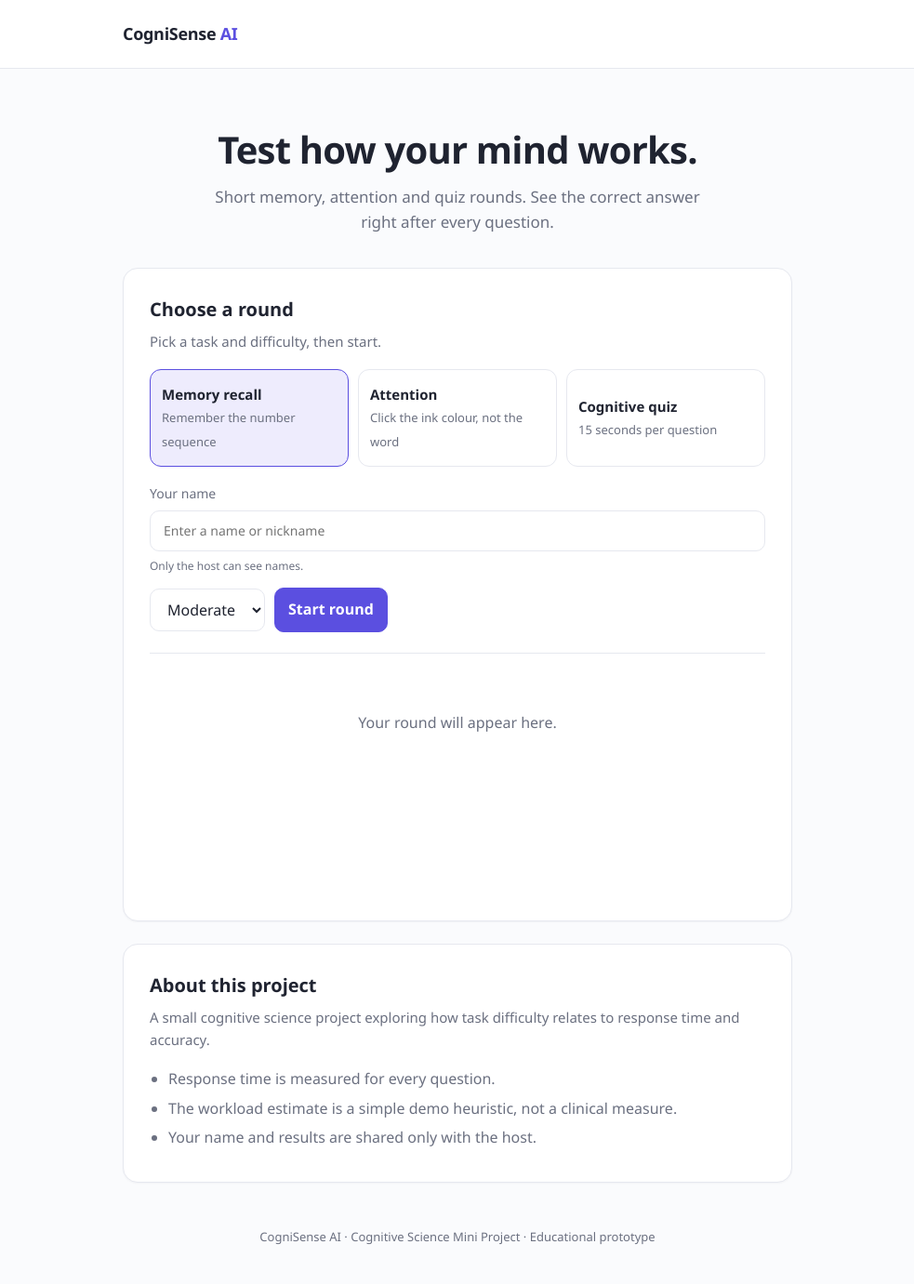
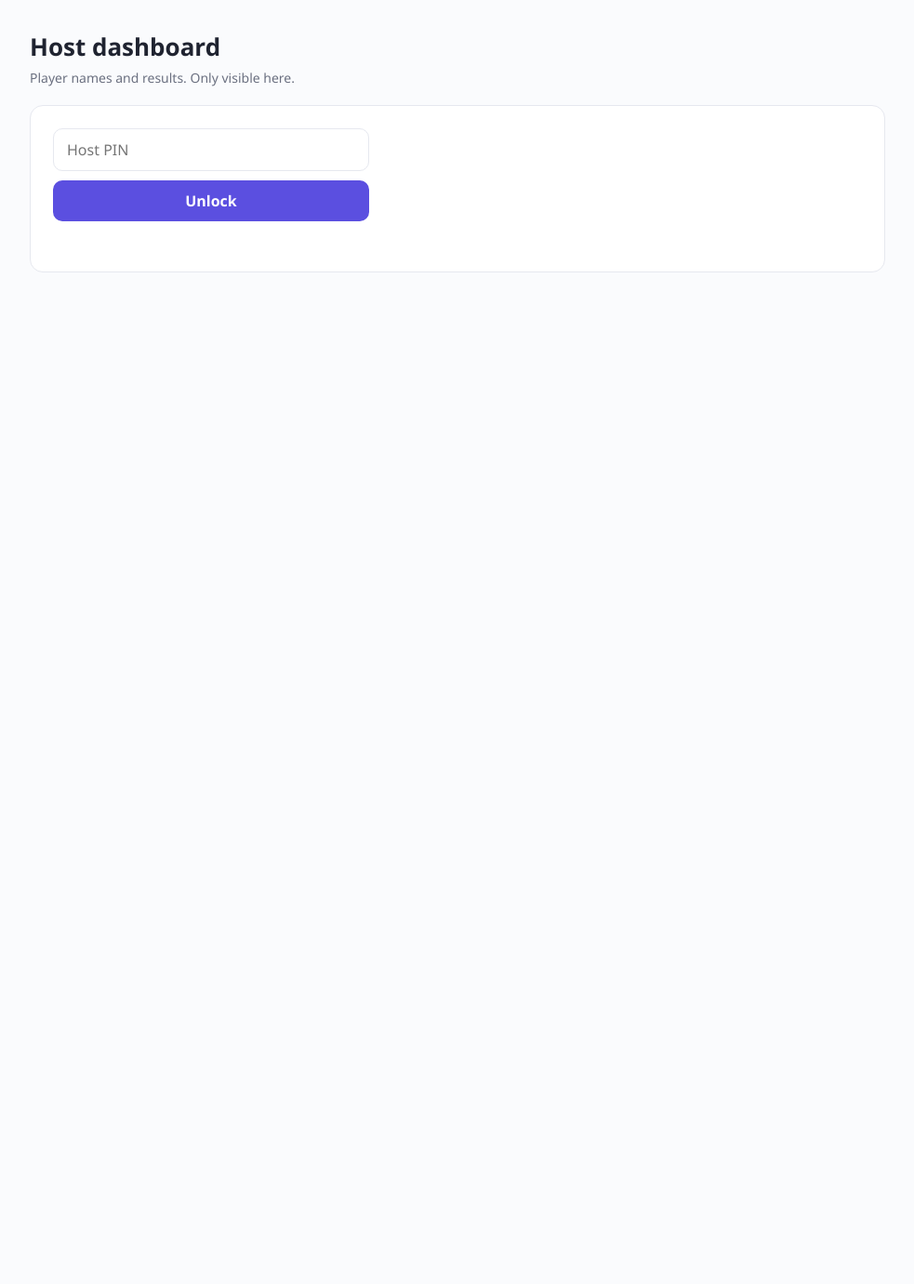
Before and after one commit to AnuDharshiniBaskar/CogniSense-AI., a Flask app: page /host in a window 1280 px wide. Shown: the whole page at 93% size, without its empty margins (148-1131 px from the left). After the commit the page ends 293 px from the top, so only its background shows below. Run offline with Flask 3, Linux system fonts and the light colour scheme.

Commit message:
Update host dashboard layout and styles

```diff
--- a/templates/host.html
+++ b/templates/host.html
@@ -3,61 +3,78 @@
 <head>
 <meta charset="UTF-8">
 <meta name="viewport" content="width=device-width, initial-scale=1.0">
-<title>CogniSense AI | Cognitive Task Lab</title>
-<link rel="stylesheet" href="{{ url_for('static', filename='style.css') }}">
+<title>CogniSense AI | Host</title>
+<style>
+  :root { --ink:#1f2330; --muted:#6b7080; --line:#e6e8ef; --bg:#fafbfd; --accent:#5b4fe0; }
+  * { box-sizing: border-box; }
+  body { margin:0; font-family:"Segoe UI",system-ui,sans-serif; background:var(--bg); color:var(--ink); }
+  .wrap { max-width:960px; margin:0 auto; padding:32px 20px; }
+  h1 { font-size:26px; margin:0 0 6px; }
+  .muted { color:var(--muted); font-size:14px; margin:0 0 20px; }
+  .card { background:#fff; border:1px solid var(--line); border-radius:14px; padding:24px; }
+  .gate { display:grid; gap:10px; max-width:340px; }
+  input { font:inherit; padding:11px 14px; border:1px solid var(--line); border-radius:10px; }
+  button { font:inherit; padding:11px 16px; border:0; border-radius:10px; background:var(--accent); color:#fff; font-weight:600; cursor:pointer; }
+  button.ghost { background:#fff; color:var(--ink); border:1px solid var(--line); }
+  .row { display:flex; justify-content:space-between; align-items:center; margin-bottom:14px; flex-wrap:wrap; gap:10px; }
+  .err { color:#d6453d; font-size:14px; min-height:20px; }
+  table { width:100%; border-collapse:collapse; font-size:14px; }
+  th, td { text-align:left; padding:10px 8px; border-bottom:1px solid var(--line); }
+  th { color:var(--muted); font-weight:600; font-size:13px; }
+  .empty { text-align:center; color:var(--muted); padding:24px; }
+  .hidden { display:none; }
+</style>
 </head>
 <body>
+<div class="wrap">
+  <h1>Host dashboard</h1>
+  <p class="muted">Player names and results. Only visible here.</p>
 
-<header class="site">
-  <div class="wrap"><div class="brand">CogniSense <span>AI</span></div></div>
-</header>
+  <div class="card" id="gate">
+    <div class="gate">
+      <input id="pin" type="password" placeholder="Host PIN">
+      <button id="unlock">Unlock</button>
+      <div class="err" id="err"></div>
+    </div>
+  </div>
 
-<div class="wrap">
-
-  <section class="hero">
-    <h1>Test how your mind works.</h1>
-    <p>Short memory, attention and quiz rounds. See the correct answer right after every question.</p>
-  </section>
-
-  <section class="card" id="play">
-    <h2>Choose a round</h2>
-    <p class="muted">Pick a task and difficulty, then start.</p>
-
-    <div class="tasks" id="tasks">
-      <button class="task-btn active" data-task="Memory"><strong>Memory recall</strong><small>Remember the number sequence</small></button>
-      <button class="task-btn" data-task="Attention"><strong>Attention</strong><small>Click the ink colour, not the word</small></button>
-      <button class="task-btn" data-task="Quiz"><strong>Cognitive quiz</strong><small>15 seconds per question</small></button>
+  <div class="card hidden" id="board">
+    <div class="row">
+      <strong>All sessions</strong>
+      <button class="ghost" id="refresh">Refresh</button>
     </div>
-
-    <label class="field"><span>Your name</span><input id="name" maxlength="60" placeholder="Enter a name or nickname"><small>Only the host can see names.</small></label>
-    <div class="controls">
-      <select id="difficulty" aria-label="Difficulty">
-        <option value="Easy">Easy</option>
-        <option value="Moderate" selected>Moderate</option>
-        <option value="Hard">Hard</option>
-      </select>
-      <button class="primary" id="start">Start round</button>
-    </div>
-
-    <div class="stage" id="stage">
-      <div class="idle">Your round will appear here.</div>
-    </div>
-  </section>
-
-  <section class="card about">
-    <h2>About this project</h2>
-    <p class="muted">A small cognitive science project exploring how task difficulty relates to response time and accuracy.</p>
-    <ul>
-      <li>Response time is measured for every question.</li>
-      <li>The workload estimate is a simple demo heuristic, not a clinical measure.</li>
-      <li>Your name and results are shared only with the host.</li>
-    </ul>
-  </section>
-
+    <table>
+      <thead><tr><th>Name</th><th>Task</th><th>Difficulty</th><th>Score</th><th>Avg. time</th><th>Workload</th><th>When</th></tr></thead>
+      <tbody id="rows"></tbody>
+    </table>
+  </div>
 </div>
 
-<footer>CogniSense AI · Cognitive Science Mini Project · Educational prototype</footer>
+<script>
+  const $ = (id) => document.getElementById(id);
+  let pin = '';
+  const esc = (s) => String(s).replace(/[&<>"']/g, c => ({'&':'&amp;','<':'&lt;','>':'&gt;','"':'&quot;',"'":'&#39;'}[c]));
 
-<script src="{{ url_for('static', filename='app.js') }}"></script>
+  async function load() {
+    const r = await fetch('/api/history?limit=200', { headers: { 'X-Host-Pin': pin } });
+    if (r.status === 403) return false;
+    const rows = await r.json();
+    $('rows').innerHTML = rows.length ? rows.map(x => `<tr>
+      <td>${esc(x.participant)}</td><td>${esc(x.task_type)}</td><td>${esc(x.difficulty)}</td>
+      <td>${Math.round(Number(x.accuracy))}%</td><td>${(Number(x.avg_response_ms)/1000).toFixed(2)}s</td>
+      <td>${esc(x.workload)}</td><td>${esc(x.created_at)}</td></tr>`).join('')
+      : '<tr><td colspan="7" class="empty">No sessions yet.</td></tr>';
+    return true;
+  }
+
+  $('unlock').addEventListener('click', async () => {
+    pin = $('pin').value;
+    const ok = await load().catch(() => false);
+    if (ok) { $('gate').classList.add('hidden'); $('board').classList.remove('hidden'); $('err').textContent = ''; }
+    else $('err').textContent = 'Wrong PIN or server not reachable.';
+  });
+  $('pin').addEventListener('keydown', e => { if (e.key === 'Enter') $('unlock').click(); });
+  $('refresh').addEventListener('click', load);
+</script>
 </body>
 </html>
```
